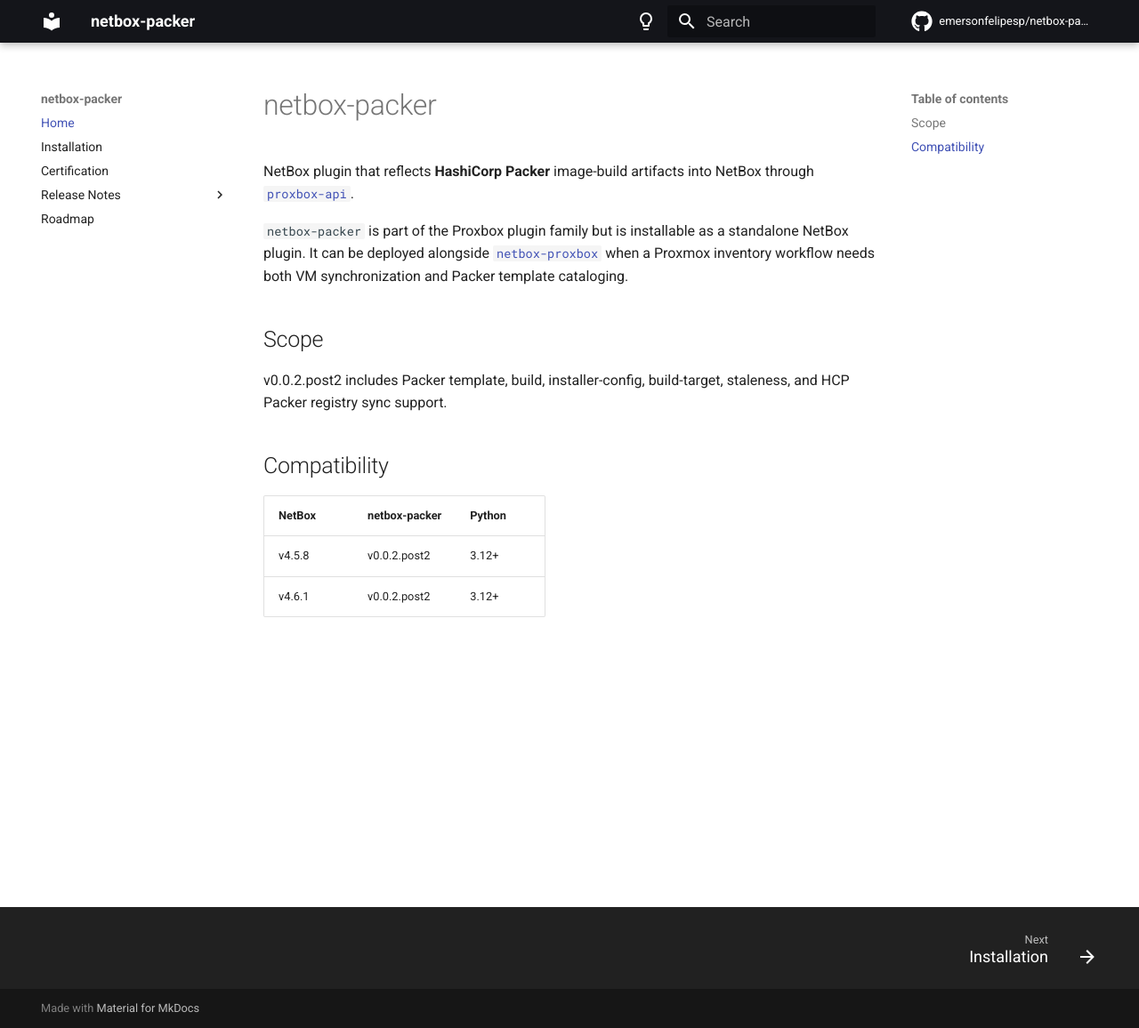
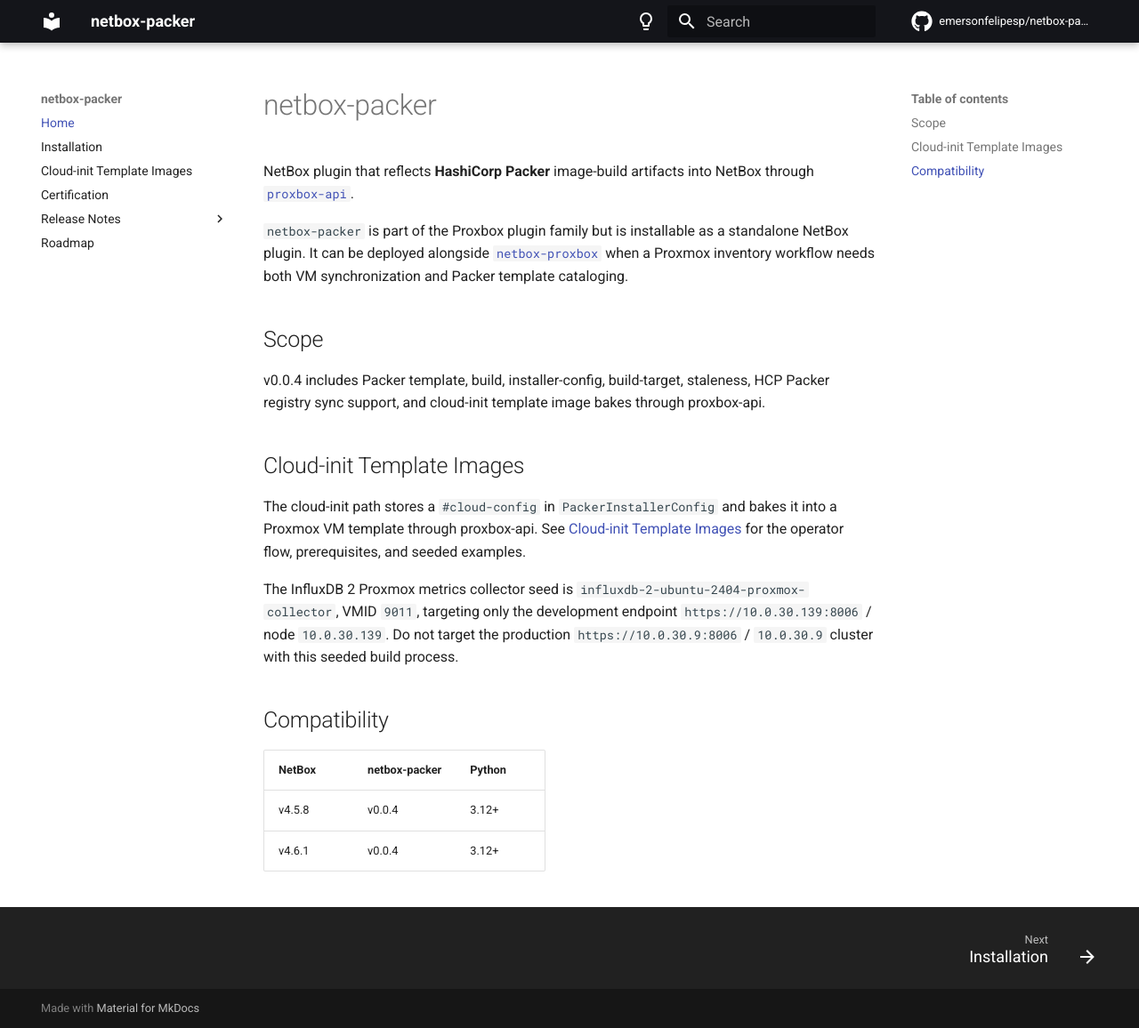
Before and after one commit to emersonfelipesp/netbox-packer, an MkDocs documentation site: the page built from docs/index.md, in a window 1280 px wide and 1156 px high. Shown: the whole window at 89% size. Built offline with MkDocs 1.6.1 and Material for MkDocs 9.7.7, drawn with Linux system fonts in a browser that asks for light colours; comment, search, counter and statistics services are not loaded.

Commit message:
docs: cover InfluxDB collector image pipeline

```diff
--- a/docs/index.md
+++ b/docs/index.md
@@ -11,12 +11,26 @@
 
 ## Scope
 
-v0.0.2.post2 includes Packer template, build, installer-config, build-target,
-staleness, and HCP Packer registry sync support.
+v0.0.4 includes Packer template, build, installer-config, build-target,
+staleness, HCP Packer registry sync support, and cloud-init template image
+bakes through proxbox-api.
+
+## Cloud-init Template Images
+
+The cloud-init path stores a `#cloud-config` in `PackerInstallerConfig` and
+bakes it into a Proxmox VM template through proxbox-api. See
+[Cloud-init Template Images](cloud-init-template-images.md) for the operator
+flow, prerequisites, and seeded examples.
+
+The InfluxDB 2 Proxmox metrics collector seed is
+`influxdb-2-ubuntu-2404-proxmox-collector`, VMID `9011`, targeting only the
+development endpoint `https://10.0.30.139:8006` / node `10.0.30.139`. Do not
+target the production `https://10.0.30.9:8006` / `10.0.30.9` cluster with this
+seeded build process.
 
 ## Compatibility
 
 | NetBox | netbox-packer | Python |
 | --- | --- | --- |
-| v4.5.8 | v0.0.2.post2 | 3.12+ |
-| v4.6.1 | v0.0.2.post2 | 3.12+ |
+| v4.5.8 | v0.0.4 | 3.12+ |
+| v4.6.1 | v0.0.4 | 3.12+ |
--- a/mkdocs.yml
+++ b/mkdocs.yml
@@ -57,6 +57,7 @@
 nav:
   - Home: index.md
   - Installation: installation.md
+  - Cloud-init Template Images: cloud-init-template-images.md
   - Certification: certification.md
   - Release Notes:
       - Summary: release-notes/index.md
```
Also changed, not shown: AGENTS.md (added, +20 -0 lines), CLAUDE.md (+6 -0 lines), README.md (+8 -2 lines), docs/cloud-init-template-images.md (added, +94 -0 lines), 1 other file.
